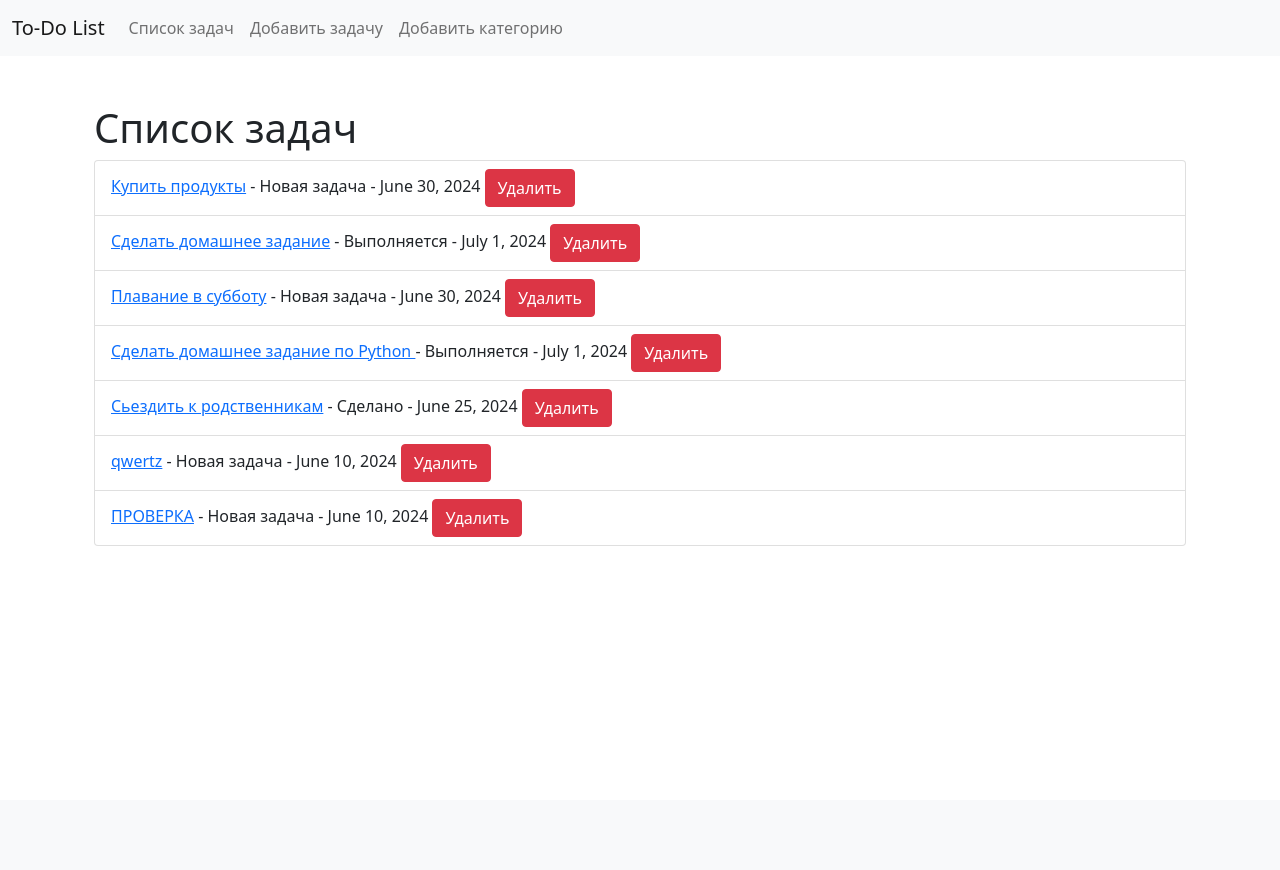
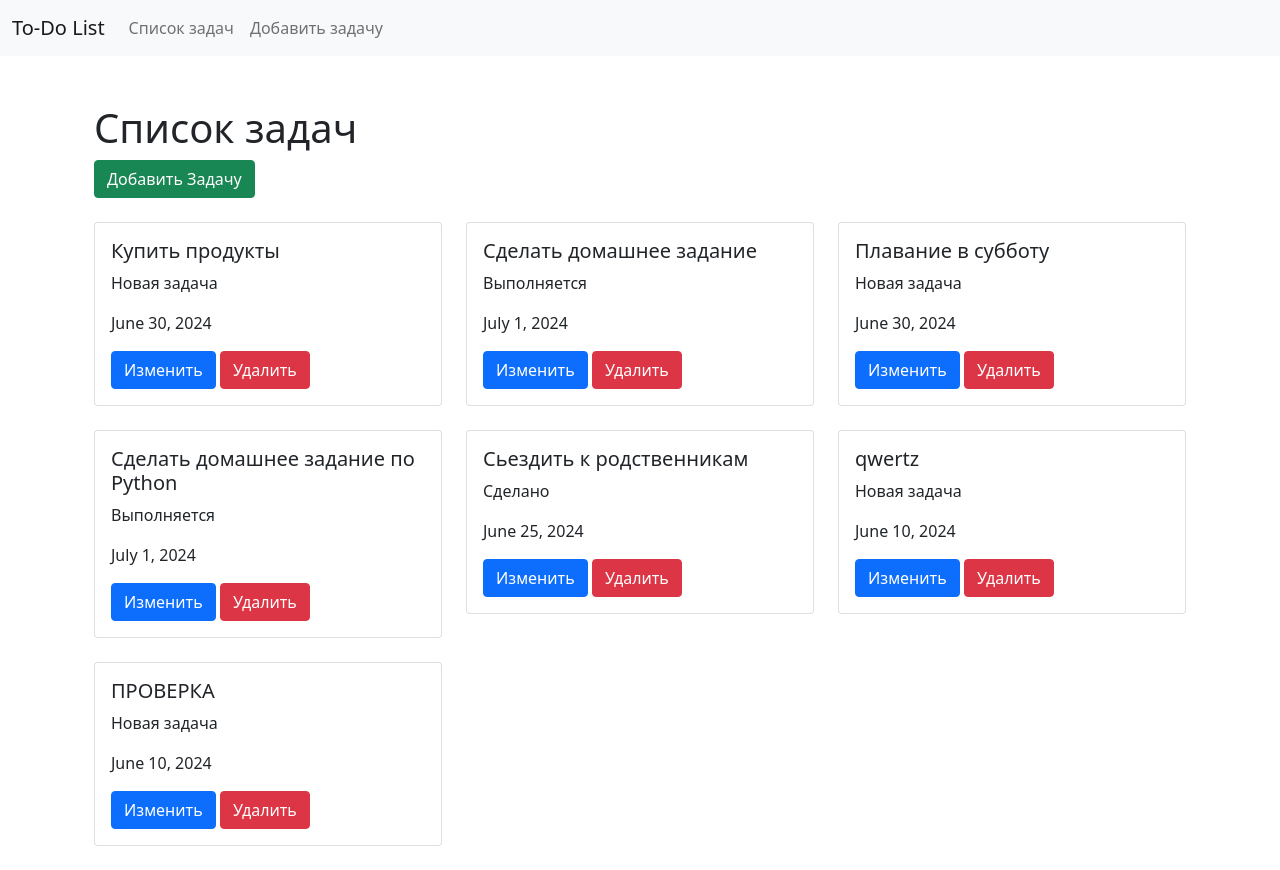
Before and after one commit to kairat-it/todo_list_project, a Django app: page / in a window 1280 px wide. Before the commit the page ends 546 px from the top, so only its background shows below. Run offline with Django 5.2, Linux system fonts and the light colour scheme; data comes from the database, SQL or seed files in the repository.

Commit message:
Добавлены страницы редактирования и удаления задач

```diff
--- a/tasks/templates/base.html
+++ b/tasks/templates/base.html
@@ -20,9 +20,6 @@
                     <li class="nav-item">
                         <a class="nav-link" href="{% url 'add_task' %}">Добавить задачу</a>
                     </li>
-                    <li class="nav-item">
-                        <a class="nav-link" href="{% url 'add_task' %}">Добавить категорию</a>
-                    </li>
                 </ul>
             </div>
         </div>
--- a/tasks/templates/task_list.html
+++ b/tasks/templates/task_list.html
@@ -4,13 +4,21 @@
 {% block content %}
     <div class="container mt-5">
         <h1>Список задач</h1>
-        <ul class="list-group">
+        <a href="{% url 'task_create' %}" class="btn btn-success mb-4">Добавить Задачу</a>
+        <div class="row">
             {% for task in tasks %}
-                <li class="list-group-item">
-                    <a href="{% url 'task_detail' task.id %}">{{ task.description }}</a> - {{ task.get_status_display }} - {{ task.due_date }}
-                    <a href="{% url 'delete_task' task.id %}" class="btn btn-danger">Удалить</a>
-                </li>
+                <div class="col-md-4">
+                    <div class="card mb-4">
+                        <div class="card-body">
+                            <h5 class="card-title">{{ task.description }}</h5>
+                            <p class="card-text">{{ task.get_status_display }}</p>
+                            <p class="card-text">{{ task.due_date }}</p>
+                            <a href="{% url 'task_update' task.pk %}" class="btn btn-primary">Изменить</a>
+                            <a href="{% url 'delete_task' task.pk %}" class="btn btn-danger">Удалить</a>
+                        </div>
+                    </div>
+                </div>
             {% endfor %}
-        </ul>
+        </div>
     </div>
 {% endblock %}
--- a/tasks/urls.py
+++ b/tasks/urls.py
@@ -6,4 +6,6 @@ urlpatterns = [
     path('add/', views.add_task, name='add_task'),
     path('delete/<int:task_id>/', views.delete_task, name='delete_task'),
     path('<int:task_id>/', views.task_detail, name='task_detail'),
+    path('task/create/', views.task_create, name='task_create'),
+    path('task/<int:pk>/update/', views.task_update, name='task_update'),
 ]
--- a/tasks/views.py
+++ b/tasks/views.py
@@ -40,7 +40,7 @@ def task_update(request, pk):
             return redirect('task_list')
     else:
         form = TaskForm(instance=task)
-    return render(request, 'tasks/task_form.html', {'form': form, 'submit_button_text': 'Update Task'})
+    return render(request, 'task_form.html', {'form': form, 'submit_button_text': 'Обновить'})
 
 def task_create(request):
     if request.method == 'POST':
@@ -50,4 +50,4 @@ def task_create(request):
             return redirect('task_list')
     else:
         form = TaskForm()
-    return render(request, 'tasks/task_form.html', {'form': form, 'submit_button_text': 'Create Task'})
+    return render(request, 'task_form.html', {'form': form, 'submit_button_text': 'Создать задачу'})
```
Also changed, not shown: tasks/templates/task_confirm_delete.html (+4 -4 lines), tasks/templates/task_form.html (+6 -1 lines).
